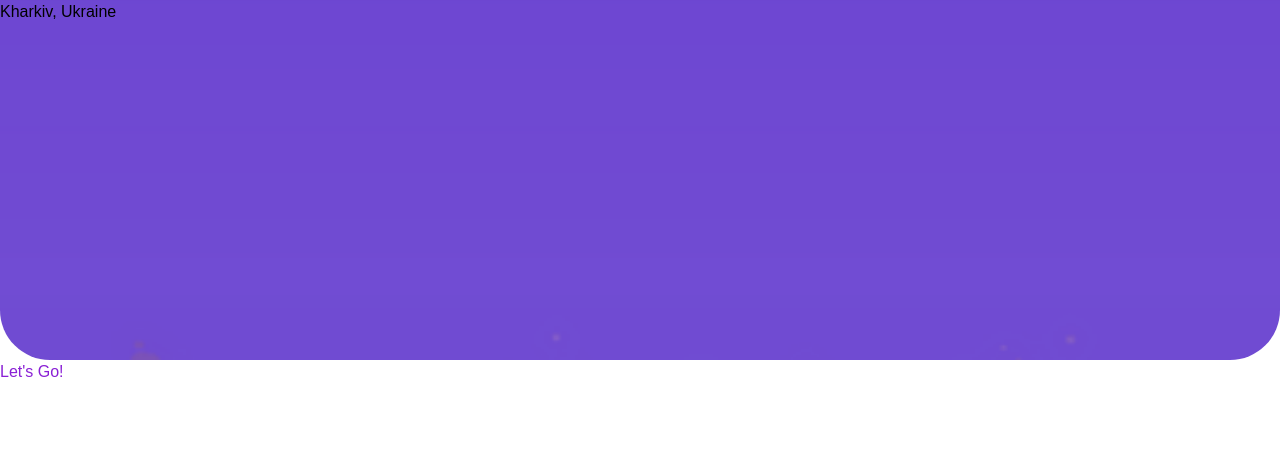
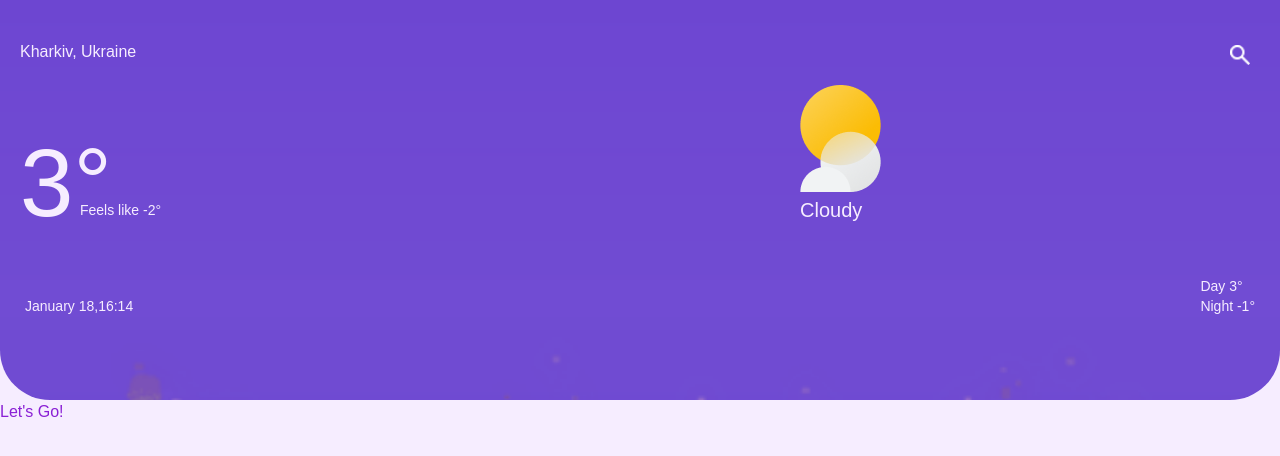
Before and after one commit to jdmartinezrs/WeatherApp, a React (Vite) app in the folder PushupFront-end/: page /home in a window 1280 px wide. Shown: the top 456 px of the page. Built offline with nearby package versions, Linux system fonts and the light colour scheme.

Commit message:
feat: :sparkles: Finishing some comonents

```diff
--- a/PushupFront-end/src/components/TopField.jsx
+++ b/PushupFront-end/src/components/TopField.jsx
@@ -1,21 +1,35 @@
-import React, {useState, useEffect, useRef} from 'react';
+import React, { useState, useEffect, useRef } from 'react';
 import background from '../../public/storage/images/background.png'
 
-const TopField = () =>{
-    return(
-      <section
-      className='bg-lilaL h-[45vh] rounded-b-[50px]'
+const TopField = () => {
+  return (
+    <section
+      className='bg-lilaL h-[50vh] rounded-b-[50px] '
       style={{
         backgroundImage: `url(${background})`,
         backgroundSize: 'cover',
-        backgroundPosition: 'center -135px',
+        backgroundPosition: 'center -113px',
         backgroundRepeat: 'no-repeat',
       }}
     >
-      <p>Kharkiv, Ukraine</p>
+      <div className='flex justify-between'><p className='text-witheY pt-[40px] pl-[20px]'>Kharkiv, Ukraine</p>
+        <img src="../../public/storage/images/search_white.png" alt="Ícono" className='mr-2 w-5 h-5 mt-[45px] mr-[30px]' />
+      </div>
+      <div className='flex'><p className='text-witheY text-8xl font-regular pt-[70px] pl-[20px] w-[100vh]'> 3° </p>
+        <p className='text-witheY absolute pt-[135px] left-[80px] text-sm'>Feels like -2°</p>
+
+        <div className='flex-col'>
+          <img src="../../public/storage/images/Group.png" alt="Ícono" className='mr-2 w-25 h-22 mt-[20px] mr-[2px]' />
+          <p className='text-witheY text-xl  pt-[4px] pr-[45px]'>Cloudy</p></div>
+      </div>
+
+      <div className="flex justify-between items-end p-[25px] pt-[45px] text-sm"><p className='text-witheY'>January 18,16:14</p>
+        <div><p className='text-witheY'>Day 3°</p>
+          <p className='text-witheY'>Night -1°</p>
+        </div>
+      </div>
     </section>
-
-    )
+  )
 }
 
 
--- a/PushupFront-end/src/styles/index.css
+++ b/PushupFront-end/src/styles/index.css
@@ -5,4 +5,5 @@
 
 body {
     @apply font-noto;
+    @apply bg-witheY;
 }
```
Also changed, not shown: PushupFront-end/public/storage/images/Group.png (added).
